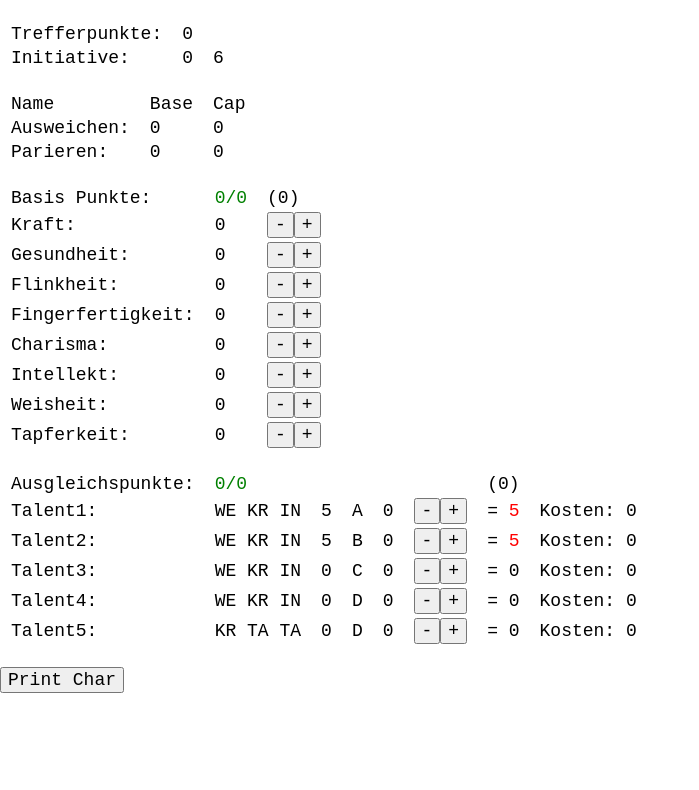
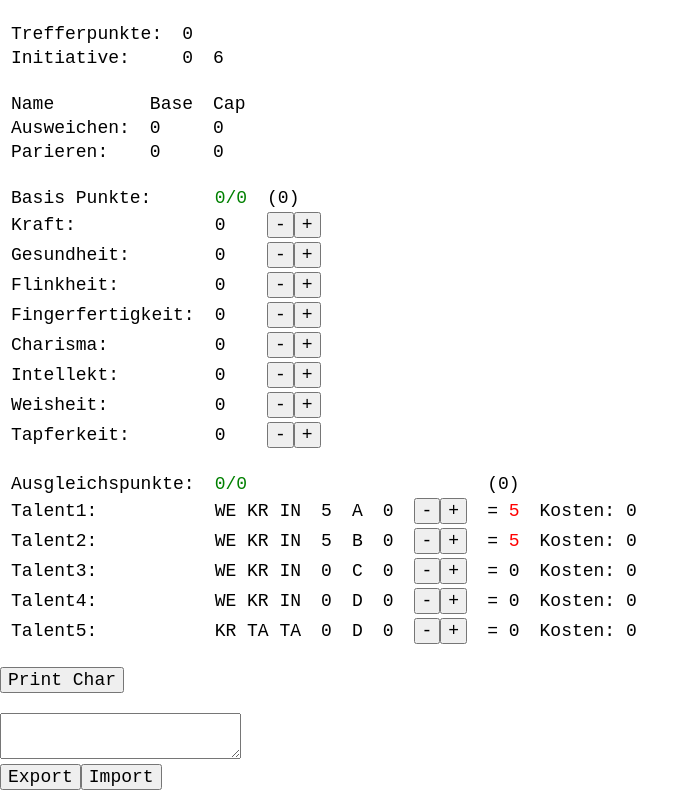
Before and after one commit to Jarpos/jarncc-2, an Angular app: page / in a window 1280 px wide. Shown: the part 199-989 px from the top of the page, without its empty margins (0-699 px from the left). Before the commit the page ends 892 px from the top, so only its background shows below. Built offline with nearby package versions, Linux system fonts and the light colour scheme.

Commit message:
add import/export button WIP

```diff
--- a/src/app/pages/c-char-editor/c-char-editor.component.html
+++ b/src/app/pages/c-char-editor/c-char-editor.component.html
@@ -123,4 +123,13 @@
     </tr>
 </table>
 <br>
+
+
 <button (click)="log()">Print Char</button>
+<br><br>
+
+<textarea [(ngModel)]="textArea">
+</textarea>
+<br>
+<button (click)="export()">Export</button>
+<button (click)="import()">Import</button>
--- a/src/app/pages/c-char-editor/c-char-editor.component.ts
+++ b/src/app/pages/c-char-editor/c-char-editor.component.ts
@@ -1,6 +1,7 @@
 import { Component, OnInit } from '@angular/core';
 
 import { CharacterService } from 'src/app/services/character/character.service';
+import { Character_c } from 'src/app/services/character/types/Character';
 
 @Component({
     selector: 'app-c-char-editor',
@@ -23,4 +24,10 @@ export class CCharEditorComponent implements OnInit {
         console.log(this.characterService._character);
     }
 
+
+    // Does not work yet
+    public textArea: string = "";
+    public export() { this.textArea = JSON.stringify(this.character); }
+    public import() { this.character = (JSON.parse(this.textArea) as Character_c); }
+
 }
```
